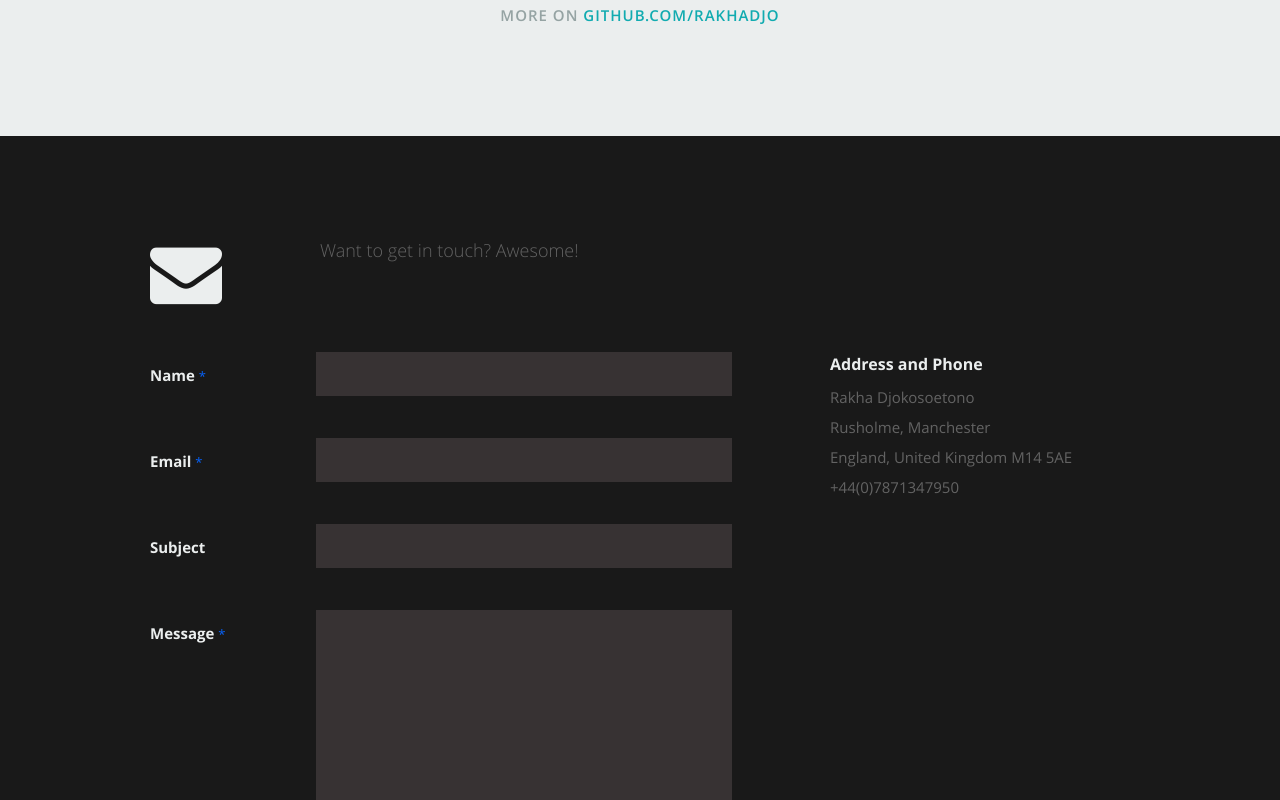
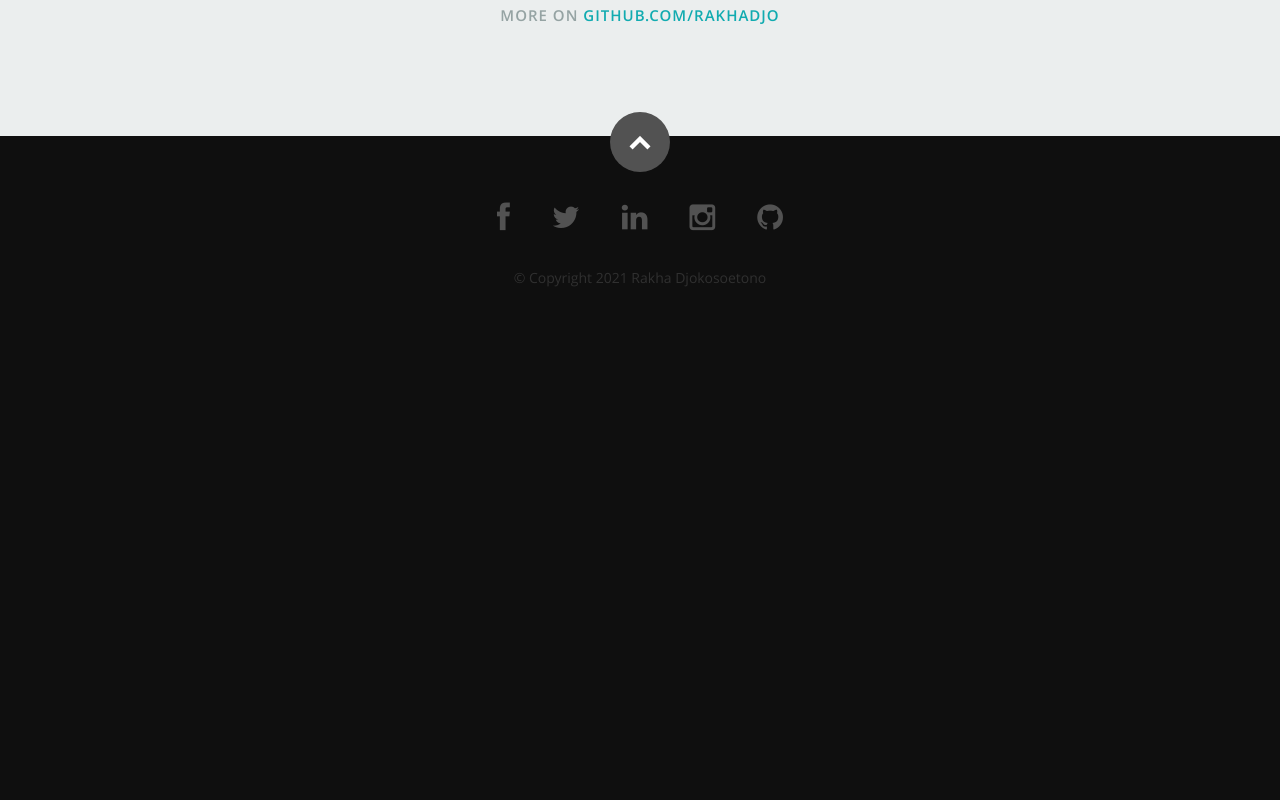
Before and after one commit to rakhadjo/rakhadjo.me, a React (Create React App) app: page / in a window 1280 px wide. Shown: the part 1600-2400 px from the top of the page. After the commit the page ends 1941 px from the top, so only its background shows below. Built offline with nearby package versions, Linux system fonts and the light colour scheme.

Commit message:
honestly fuck the contact form no ones gonna talk to me there anyways

```diff
--- a/src/App.js
+++ b/src/App.js
@@ -6,7 +6,6 @@ import Header from "./Components/Header";
 import Footer from "./Components/Footer";
 import About from "./Components/About";
 import Resume from "./Components/Resume";
-import Contact from "./Components/Contact";
 import Portfolio from "./Components/Portfolio";
 
 class App extends Component {
@@ -48,7 +47,6 @@ class App extends Component {
         <About data={this.state.resumeData.main} />
         <Resume data={this.state.resumeData.resume} />
         <Portfolio data={this.state.resumeData.portfolio} />
-        <Contact data={this.state.resumeData.main} />
         <Footer data={this.state.resumeData.main} />
       </div>
     );
```
